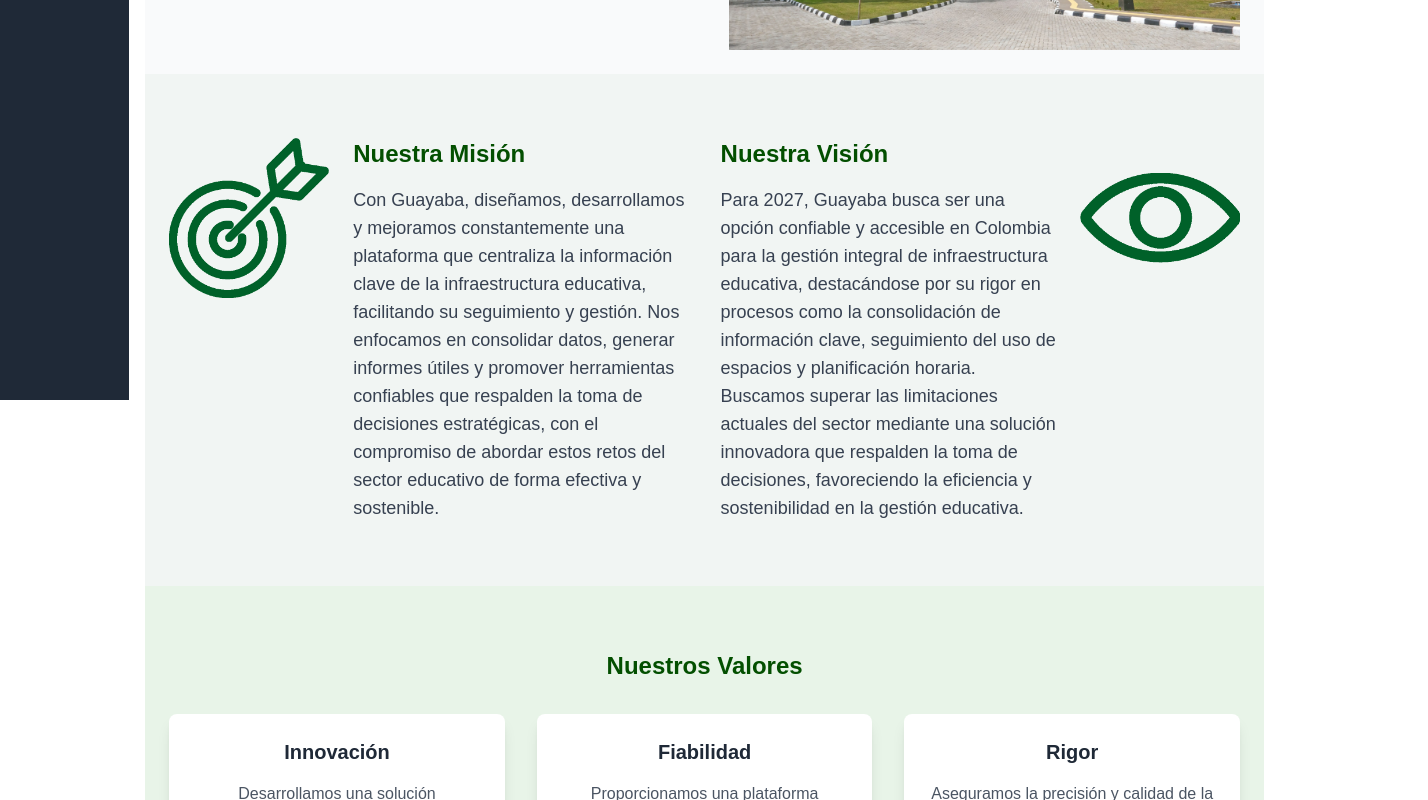
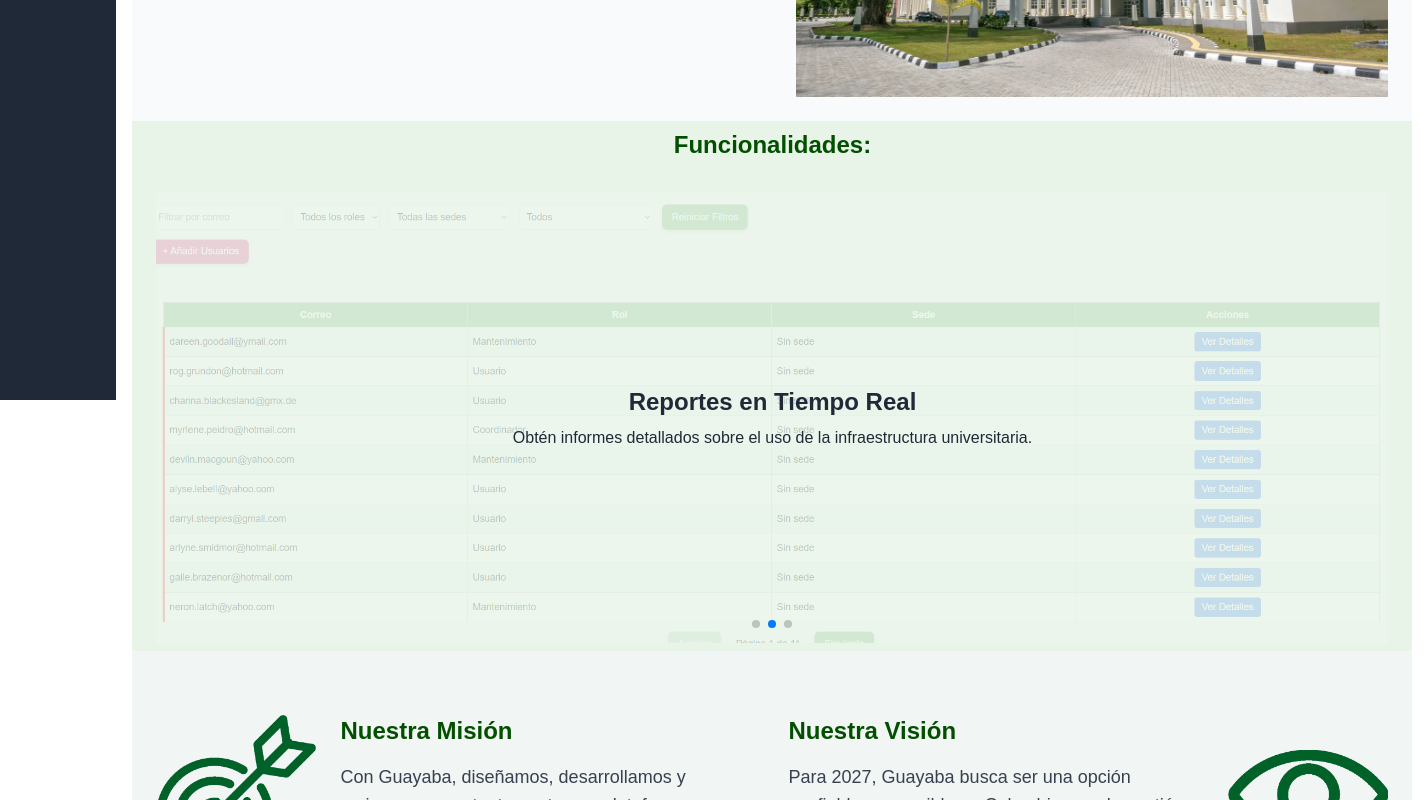
Before and after one commit to GUAYABA-Gestion/GUAYABA-Frontend, a Next.js app: page / in a window 1280 px wide. Shown: the part 400-1200 px from the top of the page, 1428 px wide, since content can reach past the window. Built offline with nearby package versions, Linux system fonts and the light colour scheme.

Commit message:
added carousel de funcionalidades a landing page
gaming

```diff
--- /dev/null
+++ b/components/Carousel.tsx
@@ -0,0 +1,69 @@
+import { Swiper, SwiperSlide } from "swiper/react";
+import { Pagination, Autoplay } from "swiper/modules";
+import "swiper/css";
+import "swiper/css/pagination";
+
+export default function FuncionalidadesCarousel() {
+  return (
+<div className="w-full bg-[#E8F4E8] py-2"> {/* Sección Verde con padding */}
+  <div className="flex justify-center"> {/* Centrar el título */}
+    <h3 className="text-2xl font-bold text-[#034f00] mb-8">Funcionalidades:</h3>
+  </div>
+  <div className="max-w-7xl mx-auto px-6">
+    <Swiper
+      modules={[Pagination, Autoplay]}
+      spaceBetween={0}
+      slidesPerView={1}
+      autoplay={{ delay: 3000 }}
+      pagination={{ clickable: true }}
+      className="w-full"  // Se asegura que el carrusel ocupe todo el ancho
+    >
+      {/* Slide 1 */}
+      <SwiperSlide>
+        <div
+          className="w-full h-[400px] md:h-[450px] bg-cover bg-center"
+          style={{ backgroundImage: "url('/images/usuarios.png')" }}
+        >
+          <div className="w-full h-full flex items-center justify-center bg-opacity-80 bg-[#E8F4E8]">
+            <div className="text-center max-w-xl text-gray-800">
+              <h4 className="text-2xl font-bold mb-2">Gestión de Usuarios</h4>
+              <p>Administra los distintos usuarios de tu entidad educativa de forma eficiente. Permitimos Login con cuentas institucionales de Gmail, además de la creación de usuarios de manera manual para casos adicionales.</p>
+            </div>
+          </div>
+        </div>
+      </SwiperSlide>
+
+          {/* Slide 2 */}
+          <SwiperSlide>
+            <div
+              className="w-full h-[400px] md:h-[450px] bg-cover bg-center"
+              style={{ backgroundImage: "url('/images/usuarios.png')" }}
+            >
+              <div className="w-full h-full flex items-center justify-center bg-opacity-80 bg-[#E8F4E8]">
+                <div className="text-center max-w-xl text-gray-800">
+                  <h4 className="text-2xl font-bold mb-2">Reportes en Tiempo Real</h4>
+                  <p>Obtén informes detallados sobre el uso de la infraestructura universitaria.</p>
+                </div>
+              </div>
+            </div>
+          </SwiperSlide>
+
+          {/* Slide 3 */}
+          <SwiperSlide>
+            <div
+              className="w-full h-[400px] md:h-[450px] bg-cover bg-center"
+              style={{ backgroundImage: "url('/images/usuarios.png')" }}
+            >
+              <div className="w-full h-full flex items-center justify-center bg-opacity-80 bg-[#E8F4E8]">
+                <div className="text-center max-w-xl text-gray-800">
+                  <h4 className="text-2xl font-bold mb-2">Reservas Inteligentes</h4>
+                  <p>Facilita la reserva de espacios con un sistema ágil e intuitivo.</p>
+                </div>
+              </div>
+            </div>
+          </SwiperSlide>
+        </Swiper>
+      </div>
+    </div>
+  );
+}
--- a/components/index.ts
+++ b/components/index.ts
@@ -1,7 +1,9 @@
 import Header from "./Header";
 import Footer from "./Footer";
+import FuncionalidadesCarousel from "./Carousel";
 
 export{
     Header,
-    Footer
+    Footer,
+    FuncionalidadesCarousel
 }
--- a/package.json
+++ b/package.json
@@ -17,7 +17,8 @@
     "papaparse": "^5.5.2",
     "react": "^19.0.0",
     "react-dom": "^19.0.0",
-    "requirements": "^2.0.2"
+    "requirements": "^2.0.2",
+    "swiper": "^11.2.4"
   },
   "devDependencies": {
     "@types/js-cookie": "^3.0.6",
--- a/src/app/page.tsx
+++ b/src/app/page.tsx
@@ -1,6 +1,7 @@
 "use client";
 import { Header } from "../../components";
 import { Footer } from "../../components";
+import {FuncionalidadesCarousel} from "../../components";
 
 export default function Home() {
   return (
@@ -41,6 +42,8 @@
           />
         </div>
       </div>
+
+      <FuncionalidadesCarousel />
 
       {/* Sección: Misión y Visión */}
       <div className="bg-[#F1F5F3] py-16">
```
Also changed, not shown: public/images/usuarios.png (added), 1 other file (tests, documents, lock files or other folders).
